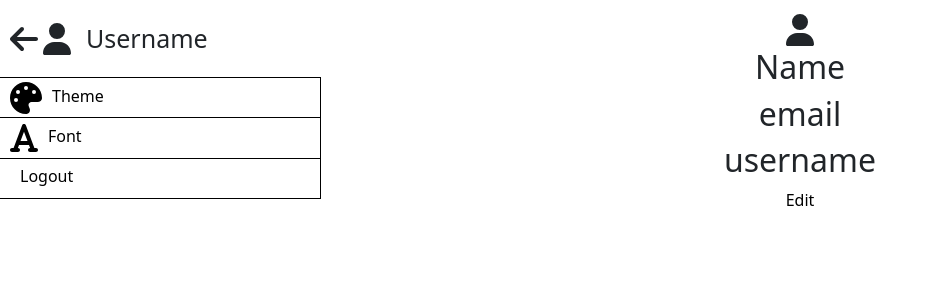
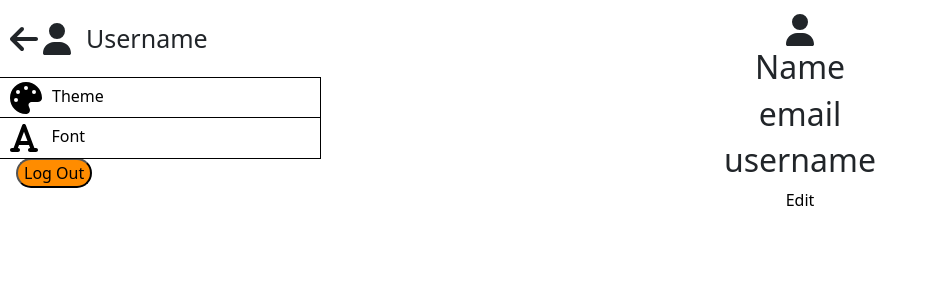
Before and after one commit to Ahmad-ayoub/Voca, a React (Create React App) app: page /SettingsPage in a window 1280 px wide. Shown: the top 300 px of the page, without its empty margins (0-938 px from the left). Built offline with nearby package versions, Linux system fonts and the light colour scheme.

Commit message:
moving the logout button

```diff
--- a/src/Components/SettingsPage/SettingsPage.css
+++ b/src/Components/SettingsPage/SettingsPage.css
@@ -79,3 +79,7 @@
 .btntext_format {
   transform: translate(10px, 6px);
 }
+
+.fonticon_format {
+  margin-right: 3.5px;
+}
--- a/src/Components/SettingsPage/settingsPage.js
+++ b/src/Components/SettingsPage/settingsPage.js
@@ -25,15 +25,19 @@ const SettingsPage = () => {
           </div>
           <div className="button_layout_two">
             <button className="button_shape">
-              <FontAwesomeIcon icon={faFont} size="2x" />
+              <FontAwesomeIcon
+                icon={faFont}
+                size="2x"
+                className="fonticon_format"
+              />
               <p className="btntext_format">Font</p>
             </button>
           </div>
-          <div className="button_layout_three">
-            <button className="button_shape">
-              <p className="btntext_format">Logout</p>
-            </button>
-          </div>
+        </div>
+        <div className="chat_list_box logout_button_box ">
+          <button className="logout_button">
+            <p className="logout_text">Log Out</p>
+          </button>
         </div>
       </main>
       <section>
```
